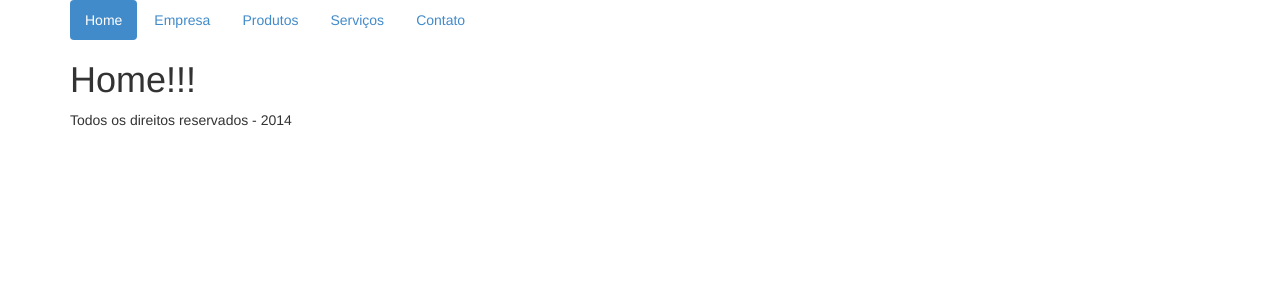
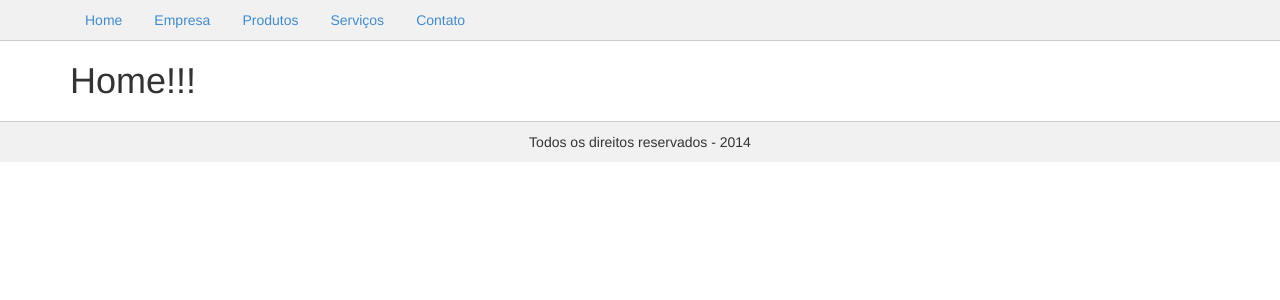
Before and after one commit to mtulio12/Site-Code-Education, a PHP site: page / in a window 1280 px wide. Shown: the top 300 px of the page. Run offline with PHP 8.4, Linux system fonts and the light colour scheme.

Commit message:
Estilização do sistema

```diff
--- a/css/style.css
+++ b/css/style.css
@@ -1,2 +1,7 @@
-@charset "utf-8";
-/* CSS Document */
+*{margin: 0; padding: 0;}
+
+header {border-bottom: 1px solid #ccc; background: #f1f1f1;}
+.nav-pills > li > a:hover,  .nav-pills > li > a:focus {color: #fff; background-color: #428bca; border-radius: 0;}
+
+footer{border-top: 1px solid #ccc; background: #f1f1f1; margin-top: 10px;}
+footer p{text-align: center;margin-top: 10px;}
--- a/header.php
+++ b/header.php
@@ -3,7 +3,8 @@
 <head>
 <meta http-equiv="Content-Type" content="text/html; charset=utf-8" />
 <link rel="stylesheet" media="all" href="css/bootstrap.css" />
-<title>Menu</title>
+<link rel="stylesheet" media="all" href="css/style.css"/>
+<title>Site simples em php</title>
 </head>
 
 <body>
@@ -11,7 +12,7 @@
     	<div class="container">
             <nav>
                 <ul class="nav nav-pills">
-                    <li class="active"><a href="index.php">Home</a></li>
+                    <li><a href="index.php">Home</a></li>
                     <li><a href="index.php?page=empresa">Empresa</a></li>
                     <li><a href="index.php?page=produtos">Produtos</a></li>
                     <li><a href="index.php?page=servicos">Serviços</a></li>
```
